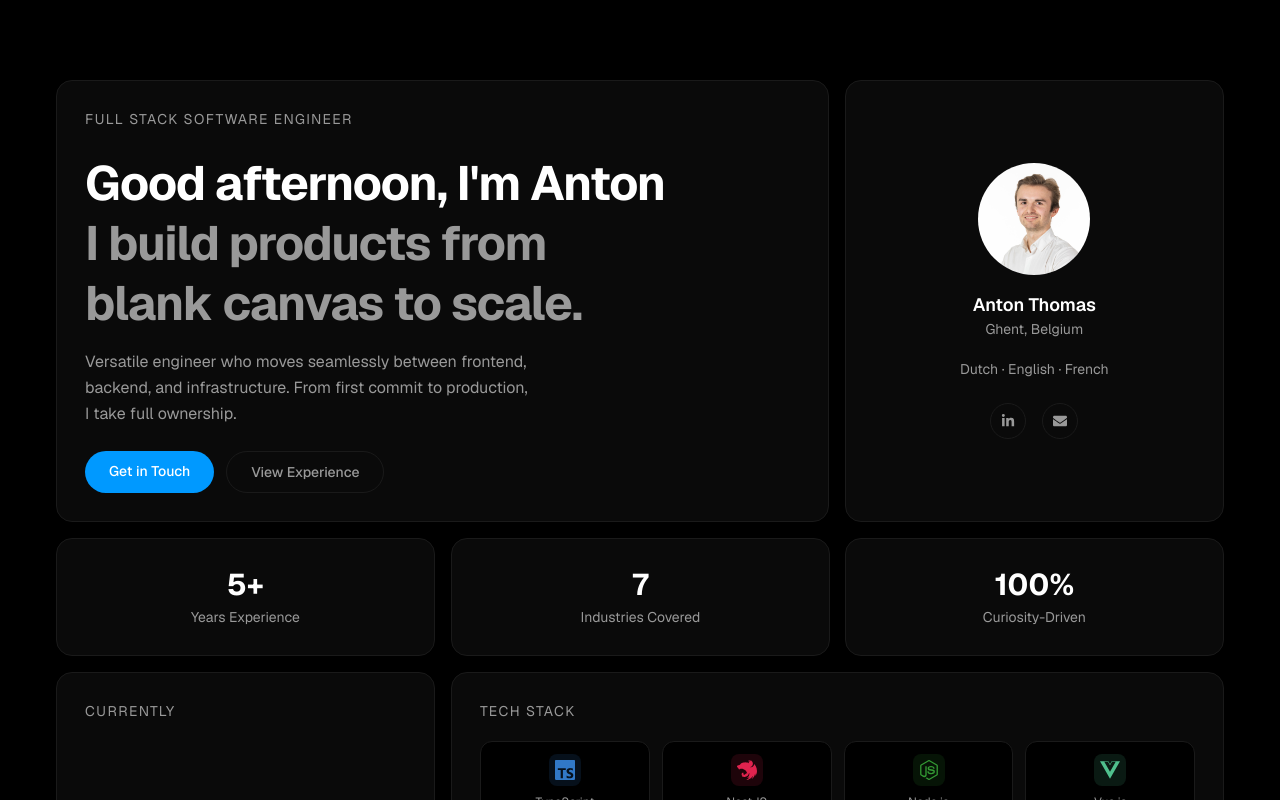
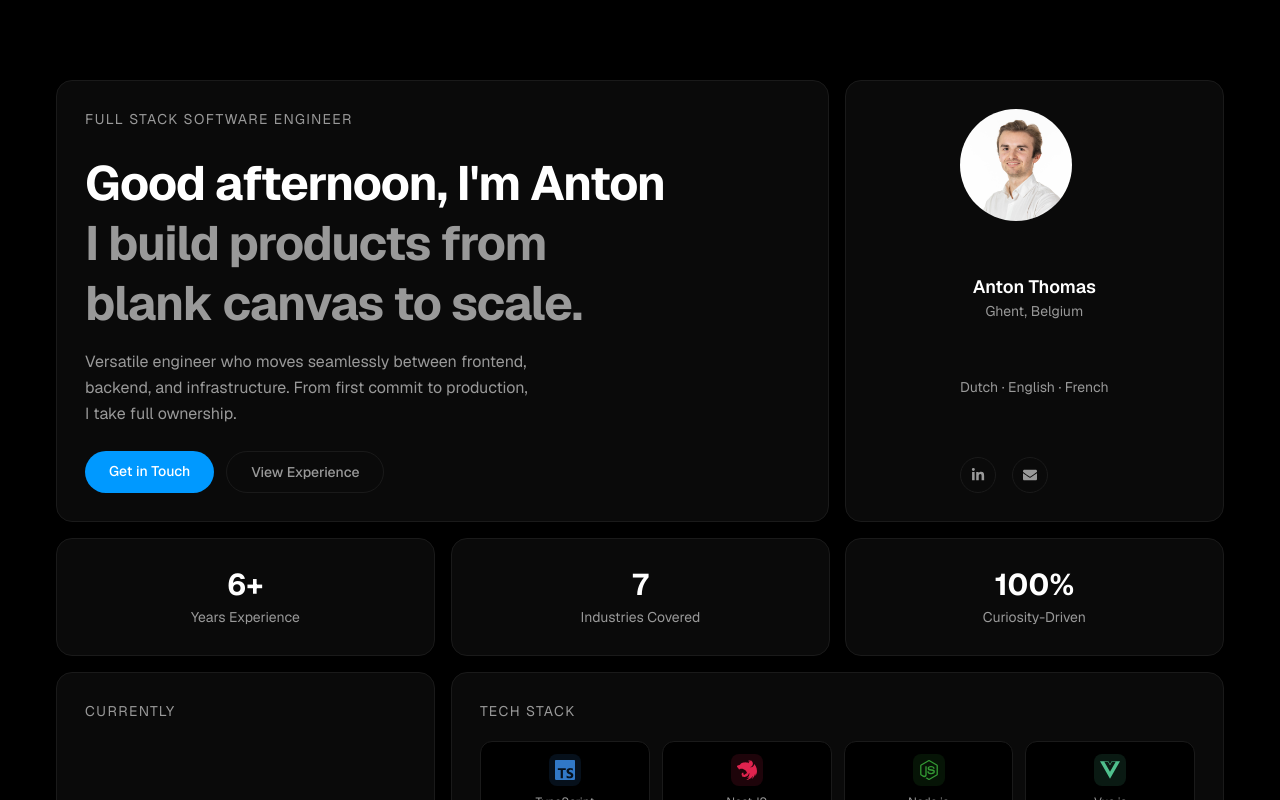
Before and after one commit to antonthomas/bluejay, a Next.js app: page / in a window 1280 px wide. Shown: the top 800 px of the page. Built offline with nearby package versions, Linux system fonts and the light colour scheme.

Commit message:
add glow, dynamic years of experience and stats count up

```diff
--- a/app/components/BentoCard.tsx
+++ b/app/components/BentoCard.tsx
@@ -1,3 +1,7 @@
+"use client";
+
+import { useRef, useState, useCallback } from "react";
+
 interface BentoCardProps {
   children: React.ReactNode;
   className?: string;
@@ -27,6 +31,19 @@
   id,
   delay = 0,
 }: BentoCardProps) {
+  const ref = useRef<HTMLDivElement>(null);
+  const [glow, setGlow] = useState({ x: 0, y: 0, visible: false });
+
+  const handleMouseMove = useCallback((e: React.MouseEvent<HTMLDivElement>) => {
+    const rect = ref.current?.getBoundingClientRect();
+    if (!rect) return;
+    setGlow({ x: e.clientX - rect.left, y: e.clientY - rect.top, visible: true });
+  }, []);
+
+  const handleMouseLeave = useCallback(() => {
+    setGlow((prev) => ({ ...prev, visible: false }));
+  }, []);
+
   const classes = [
     "bg-card-bg border border-card-border rounded-2xl p-7 flex flex-col justify-between overflow-hidden relative transition-[border-color,transform] duration-300 hover:border-[#2a2a2a]",
     colSpanClass[colSpan],
@@ -38,14 +55,27 @@
 
   return (
     <div
+      ref={ref}
       id={id}
       className={classes}
       style={{
         opacity: 0,
         animation: `card-in 0.6s cubic-bezier(0.16, 1, 0.3, 1) ${delay}s forwards`,
       }}
+      onMouseMove={handleMouseMove}
+      onMouseLeave={handleMouseLeave}
     >
-      {children}
+      {glow.visible && (
+        <div
+          className="pointer-events-none absolute inset-0 z-0 transition-opacity duration-300"
+          style={{
+            background: `radial-gradient(400px circle at ${glow.x}px ${glow.y}px, rgba(0, 153, 255, 0.06), transparent 60%)`,
+          }}
+        />
+      )}
+      <div className="relative z-10 flex h-full flex-col justify-between">
+        {children}
+      </div>
     </div>
   );
 }
--- a/app/components/cards/StatCard.tsx
+++ b/app/components/cards/StatCard.tsx
@@ -1,3 +1,6 @@
+"use client";
+
+import { useRef, useState, useEffect, useCallback } from "react";
 import type { Stat } from "../../types/profile";
 import { BentoCard } from "../BentoCard";
 
@@ -6,11 +9,66 @@
   delay?: number;
 }
 
+function parseStatValue(value: string): { num: number; suffix: string } {
+  const match = value.match(/^(\d+)(.*)$/);
+  if (!match) return { num: 0, suffix: value };
+  return { num: parseInt(match[1], 10), suffix: match[2] };
+}
+
+function useCountUp(target: number, trigger: boolean, duration = 1200): number {
+  const [current, setCurrent] = useState(0);
+
+  useEffect(() => {
+    if (!trigger) return;
+    if (target === 0) { setCurrent(0); return; }
+
+    const start = performance.now();
+    let raf: number;
+
+    const step = (now: number) => {
+      const elapsed = now - start;
+      const progress = Math.min(elapsed / duration, 1);
+      // ease-out cubic
+      const eased = 1 - Math.pow(1 - progress, 3);
+      setCurrent(Math.round(eased * target));
+      if (progress < 1) raf = requestAnimationFrame(step);
+    };
+
+    raf = requestAnimationFrame(step);
+    return () => cancelAnimationFrame(raf);
+  }, [target, trigger, duration]);
+
+  return current;
+}
+
 export function StatCard({ stat, delay }: StatCardProps) {
+  const ref = useRef<HTMLDivElement>(null);
+  const [inView, setInView] = useState(false);
+  const { num, suffix } = parseStatValue(stat.value);
+
+  const handleIntersect = useCallback((entries: IntersectionObserverEntry[]) => {
+    if (entries[0].isIntersecting) setInView(true);
+  }, []);
+
+  useEffect(() => {
+    const el = ref.current;
+    if (!el) return;
+    const observer = new IntersectionObserver(handleIntersect, { threshold: 0.5 });
+    observer.observe(el);
+    return () => observer.disconnect();
+  }, [handleIntersect]);
+
+  const displayed = useCountUp(num, inView);
+
   return (
     <BentoCard className="items-center justify-center text-center" delay={delay}>
-      <p className="text-3xl font-bold">{stat.value}</p>
-      <p className="mt-1 text-sm text-text-muted">{stat.label}</p>
+      <div ref={ref}>
+        <p className="text-3xl font-bold">
+          {inView ? displayed : 0}
+          {suffix}
+        </p>
+        <p className="mt-1 text-sm text-text-muted">{stat.label}</p>
+      </div>
     </BentoCard>
   );
 }
--- a/app/data/profile.json
+++ b/app/data/profile.json
@@ -9,6 +9,7 @@
   "summary": "Versatile engineer who moves seamlessly between frontend, backend, and infrastructure. From first commit to production, I take full ownership.",
   "currentStatus": "Building full-stack products at Studaro & freelancing via Bluejay",
   "availableForWork": false,
+  "careerStart": "2019-04",
   "stats": [
     { "value": "5+", "label": "Years Experience" },
     { "value": "7", "label": "Industries Covered" },
--- a/app/page.tsx
+++ b/app/page.tsx
@@ -14,7 +14,19 @@
 
 const profile = profileData satisfies Profile;
 
+function getYearsOfExperience(): number {
+  const [year, month] = profile.careerStart.split("-").map(Number);
+  const now = new Date();
+  const diff = now.getFullYear() - year + (now.getMonth() + 1 - month) / 12;
+  return Math.floor(diff);
+}
+
 export default function Home() {
+  const years = getYearsOfExperience();
+  const stats = profile.stats.map((stat) =>
+    stat.label === "Years Experience" ? { ...stat, value: `${years}+` } : stat,
+  );
+
   return (
     <div className="min-h-screen bg-black py-8 md:py-16">
       <BentoGrid>
@@ -33,7 +45,7 @@
           delay={0.1}
         />
 
-        {profile.stats.map((stat, i) => (
+        {stats.map((stat, i) => (
           <StatCard key={stat.label} stat={stat} delay={0.2 + i * 0.1} />
         ))}
 
--- a/app/types/profile.ts
+++ b/app/types/profile.ts
@@ -34,6 +34,7 @@
   summary: string;
   currentStatus: string;
   availableForWork: boolean;
+  careerStart: string;
   stats: Stat[];
   techStack: TechItem[];
   experience: Experience[];
```
